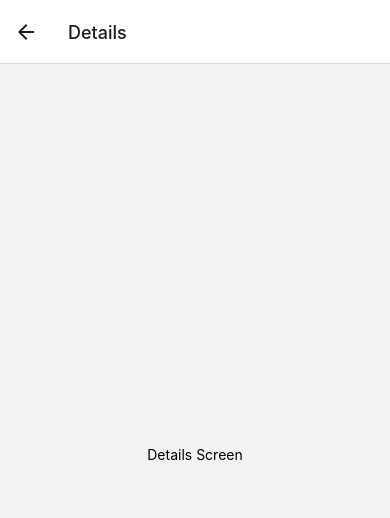
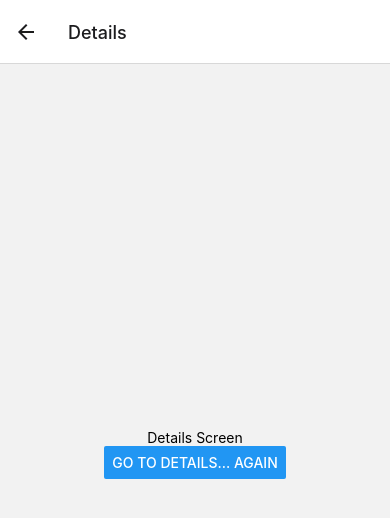
Before and after one commit to alveloper/react-native-navigation, a React Native app: screen / in a window 390 px wide. Both pictures are taken after a click on the button "GO TO DETAILS". Shown: the top 518 px of the page. Built offline with nearby package versions, Linux system fonts and the light colour scheme.

Commit message:
Navigate to a route multiple times

```diff
--- a/App.js
+++ b/App.js
@@ -19,10 +19,21 @@ function HomeScreen({ navigation }) {
   );
 }
 
-function DetailScreen() {
+function DetailScreen({ navigation }) {
   return (
     <View style={{ flex: 1, alignItems: "center", justifyContent: "center" }}>
       <Text>Details Screen</Text>
+      {/*
+      (6) we can change navigate to push.
+      This allows us to express the intent to add another route regardless of the existing navigation history.
+      Each time you call push we add a new route to the navigation stack.
+      When you call navigate it first tries to find an existing route with that name,
+      and only pushes a new route if there isn't yet one on the stack.
+      */}
+      <Button
+        title="Go to Details... again"
+        onPress={() => navigation.push('Details')}
+      />
     </View>
   )
 }
```
